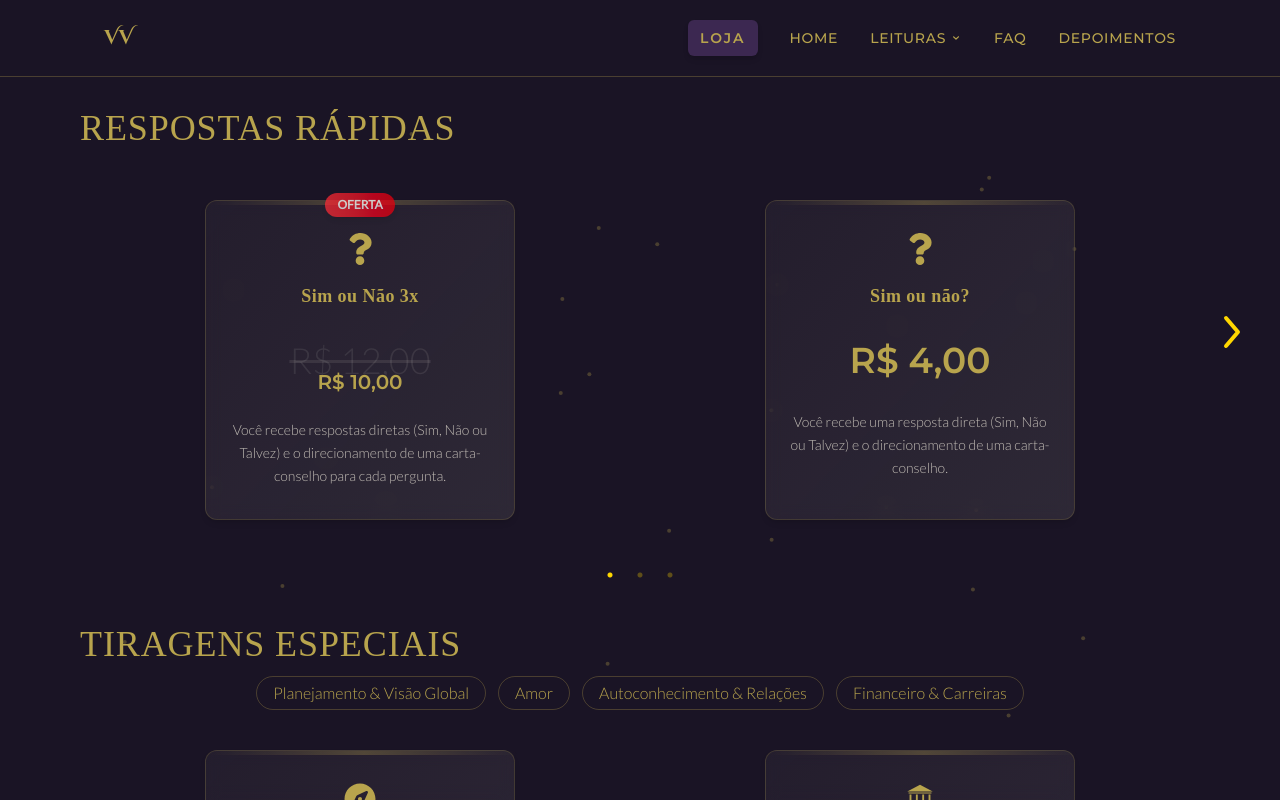
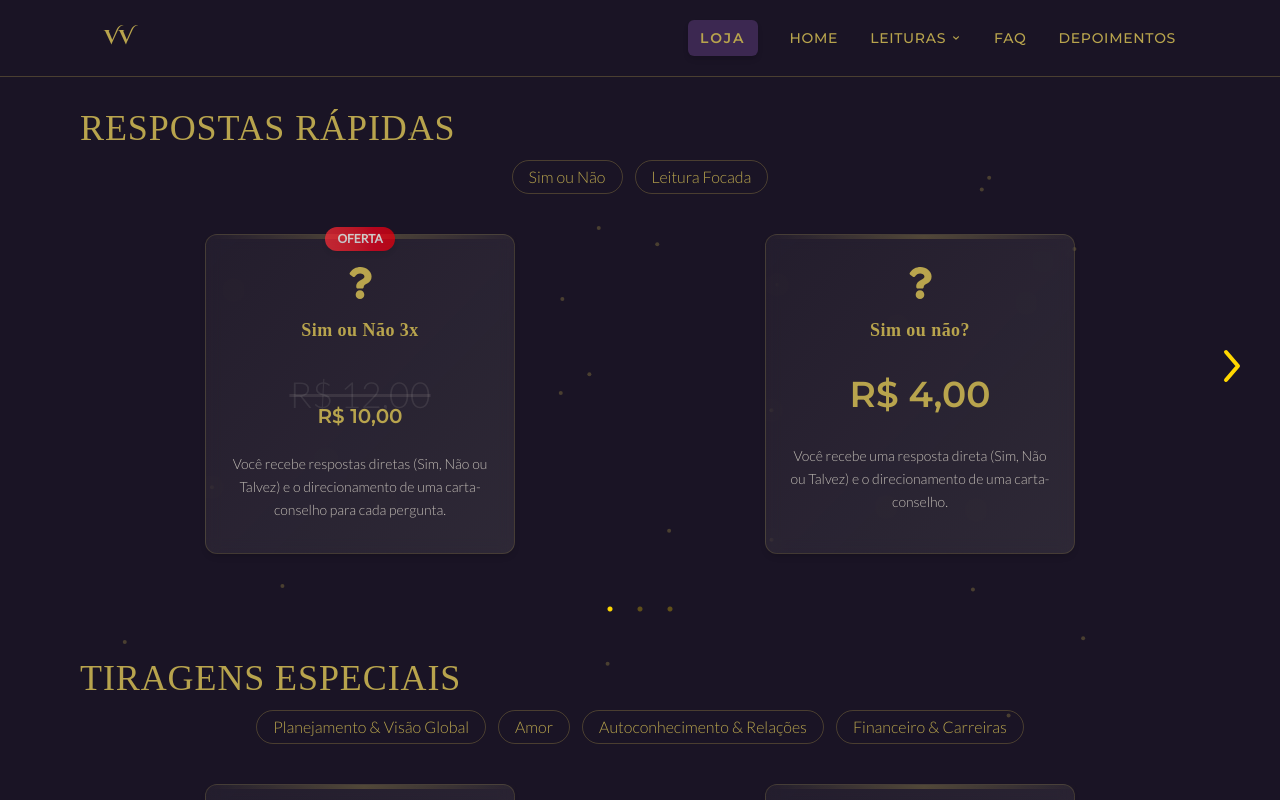
Before and after one commit to paulemacedo/vates-vesperion, a React (Vite) app: page /shop in a window 1280 px wide. Built offline with nearby package versions, Linux system fonts and the light colour scheme; a web font is replaced by a local one.

Commit message:
fix: update Carousel alignment styles and add subcategory to services data

```diff
--- a/src/components/common/Carousel.jsx
+++ b/src/components/common/Carousel.jsx
@@ -17,18 +17,17 @@ const customArrowStyle = `
   }
   .slick-track {
     display: flex;
-    align-items: stretch;
+    align-items: flex-start;
   }
   .slick-slide {
     display: flex !important;
-    align-items: stretch;
+    align-items: flex-start;
   }
   .slick-slide > div {
     height: 100%;
     width: 100%;
     display: flex;
-    align-items: center;
-    justify-content: center;
+    align-items: flex-start;
   }
   .slick-list {
     overflow: hidden;
--- a/src/data/servicesData.js
+++ b/src/data/servicesData.js
@@ -3,6 +3,7 @@ export const servicesData = [
   {
     title: 'Sim ou não?',
     category: 'Respostas Rápidas',
+    subcategory: 'Sim ou Não',
     description: "Você recebe uma resposta direta (Sim, Não ou Talvez) e o direcionamento de uma carta-conselho.",
     icon: 'FaQuestion',
     oracles: {
@@ -16,6 +17,7 @@ export const servicesData = [
   {
     title: 'Leitura Focada',
     category: 'Respostas Rápidas',
+    subcategory: 'Leitura Focada',
     description: "Para aquelas questões que pedem mais do que um 'sim' ou 'não', oferecendo uma análise detalhada com insights e conselhos práticos.",
     icon: 'BsBullseye',
     cigano: {
@@ -32,6 +34,7 @@ export const servicesData = [
   {
     title: 'Sim ou Não 3x',
     category: 'Respostas Rápidas',
+    subcategory: 'Sim ou Não',
     description: 'Você recebe respostas diretas (Sim, Não ou Talvez) e o direcionamento de uma carta-conselho para cada pergunta.',
     icon: 'FaQuestion',
     oracles: {
@@ -43,6 +46,7 @@ export const servicesData = [
   {
     title: 'Leitura Focada 3x',
     category: 'Respostas Rápidas',
+    subcategory: 'Leitura Focada',
     description: 'Três perguntas de Leitura Focada respondidas com uma análise detalhada e insights práticos.',
     icon: 'BsBullseye',
     oracles: {
@@ -59,6 +63,7 @@ export const servicesData = [
   {
     title: 'Leitura Focada 5x',
     category: 'Respostas Rápidas',
+    subcategory: 'Leitura Focada',
     description: 'Cinco perguntas de Leitura Focada respondidas com uma análise detalhada e insights práticos.',
     icon: 'BsBullseye',
     oracles: {
@@ -76,6 +81,7 @@ export const servicesData = [
   {
     title: 'Leitura Focada 10x',
     category: 'Respostas Rápidas',
+    subcategory: 'Leitura Focada',
     description: 'Dez perguntas de Leitura Focada respondidas com uma análise detalhada e insights práticos.',
     icon: 'BsBullseye',
     oracles: {
```
